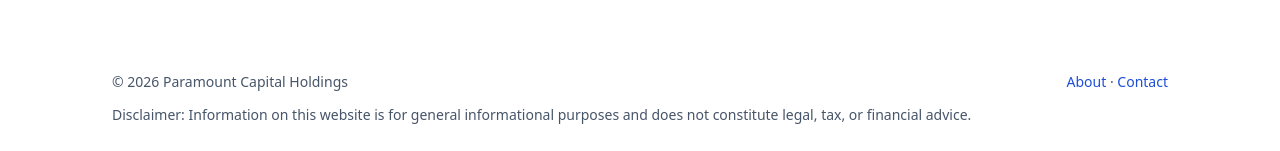
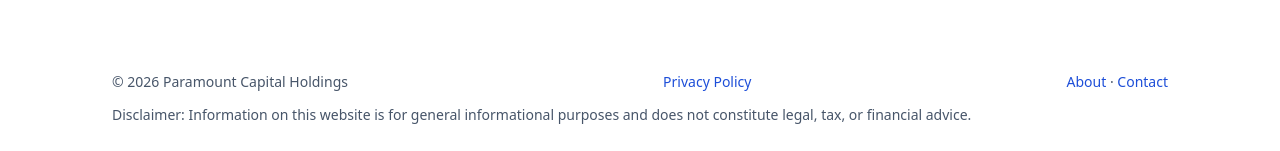
Before and after one commit to seanmstcyr/pch, a plain HTML site: page index.html in a window 1280 px wide. Shown: the part 1544-1695 px from the top of the page. Drawn offline with Linux system fonts and the light colour scheme.

Commit message:
Update index.html

```diff
--- a/index.html
+++ b/index.html
@@ -335,6 +335,7 @@
   <div class="wrap">
     <div class="footgrid">
       <div>© <span id="year"></span> Paramount Capital Holdings</div>
+      <a href="/privacy.html">Privacy Policy</a>
       <div class="muted">
         <a href="/about.html">About</a> · <a href="/contact.html">Contact</a>
       </div>
```
